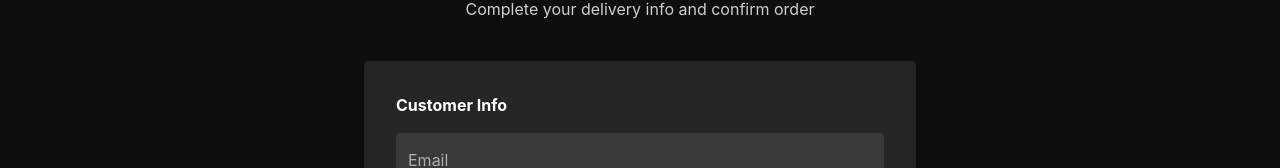
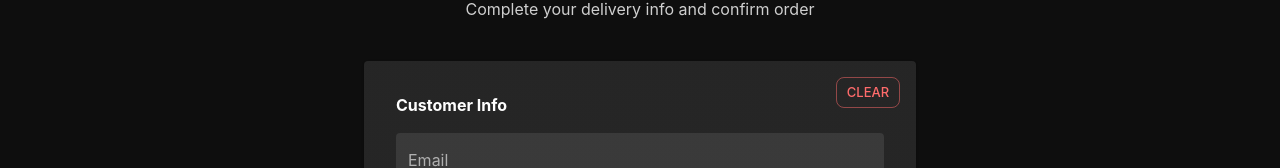
Before and after one commit to PaulChristian2021/realheartchocobycrea, a React (Vite) app: page /checkout in a window 1280 px wide. Shown: the part 181-349 px from the top of the page. Built offline with nearby package versions, Linux system fonts and the light colour scheme.

Commit message:
Final Checkout

```diff
--- a/src/pages/CheckoutPage.tsx
+++ b/src/pages/CheckoutPage.tsx
@@ -117,6 +117,23 @@ export default function CheckoutPage() {
     setErrors((prev) => ({ ...prev, [key]: "" }));
   };
 
+  const clearFields = () => {
+    setEmail("");
+    setPhone("");
+    setStreet("");
+    setCity("");
+    setProvince("");
+    setZip("");
+    setNote("");
+    sessionStorage.removeItem(EMAIL_KEY);
+    sessionStorage.removeItem(PHONE_KEY);
+    sessionStorage.removeItem(STREET_KEY);
+    sessionStorage.removeItem(CITY_KEY);
+    sessionStorage.removeItem(PROVINCE_KEY);
+    sessionStorage.removeItem(ZIP_KEY);
+    sessionStorage.removeItem(NOTE_KEY);
+  };
+
   const validateForm = () => {
     const errs: { [key: string]: string } = {};
     if (!emailRegex.test(email)) errs.email = "Invalid email";
@@ -157,9 +174,10 @@ Instructions:
 1. Download or copy the order details.
 2. Pay the total amount using available payment options (GCash / BPI).
 3. Send both the order details and your payment screenshot to:
-   - 09294413362 (SMS/Call)
+   - 09294413362 (SMS/Viber/WhatsApp)
    - @rhccrea on Instagram / TikTok
    - creatruction@gmail.com
+4. You will receive a reply for confirmation.
 `;
   };
 
@@ -206,10 +224,18 @@ Instructions:
         </Box>
 
         {/* CUSTOMER INFO */}
-        <Paper sx={{ bgcolor: "#1a1a1a", p: 4, mb: 4 }}>
+        <Paper sx={{ bgcolor: "#1a1a1a", p: 4, mb: 4, position: "relative" }}>
           <Typography fontWeight="bold" mb={2}>
             Customer Info
           </Typography>
+          <Button
+            size="small"
+            variant="outlined"
+            sx={{ position: "absolute", top: 16, right: 16 }}
+            onClick={clearFields}
+          >
+            CLEAR
+          </Button>
 
           <TextField
             label="Email"
@@ -372,9 +398,12 @@ Instructions:
               <Typography>
                 3. Send both the order details and your payment screenshot to:
               </Typography>
-              <Typography>- 09294413362 (SMS/Call)</Typography>
+              <Typography>- 09294413362 (SMS/Viber/WhatsApp)</Typography>
               <Typography>- @rhccrea on Instagram / TikTok</Typography>
               <Typography>- creatruction@gmail.com</Typography>
+              <Typography>
+                4. You will receive a reply for confirmation.
+              </Typography>
             </Box>
           </Box>
 
@@ -420,6 +449,19 @@ Instructions:
               </Typography>
             </Box>
           )}
+
+          {/* PSYCHOLOGICAL REINFORCEMENT */}
+          <Typography
+            variant="body2"
+            color="grey.500"
+            mt={4}
+            fontStyle="italic"
+            textAlign="center"
+            width="100%"
+          >
+            You're making a thoughtful choice—your order is carefully noted, and
+            her special moment will be delivered with care.
+          </Typography>
         </DialogContent>
       </Dialog>
     </Box>
```
